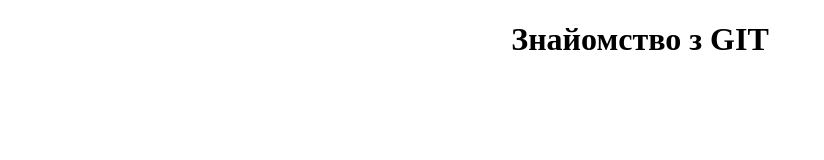
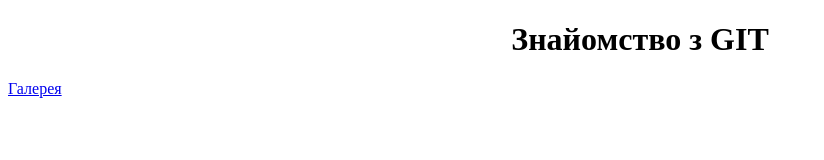
Before and after one commit to IvanMedvedovskiy/Exercise4, a plain HTML site: page index.html in a window 1280 px wide. Shown: the whole page, without its empty margins (0-824 px from the left). Drawn offline with Linux system fonts and the light colour scheme.

Commit message:
Створення гіперсилки на другу сторінку

```diff
--- a/index.html
+++ b/index.html
@@ -16,6 +16,7 @@
 <body>
 
 <h1>Знайомство з GIT</h1>
+<a href="gallery.html">Галерея</a>
 
 </body>
 </html>
```
